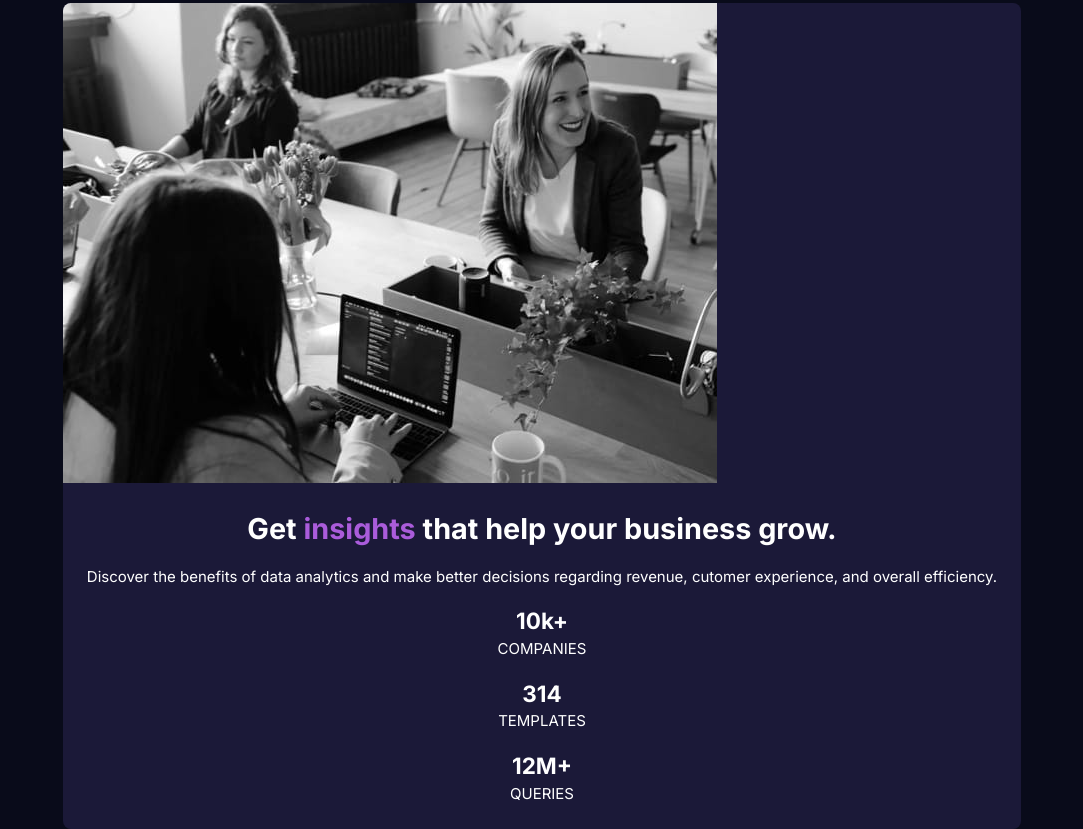
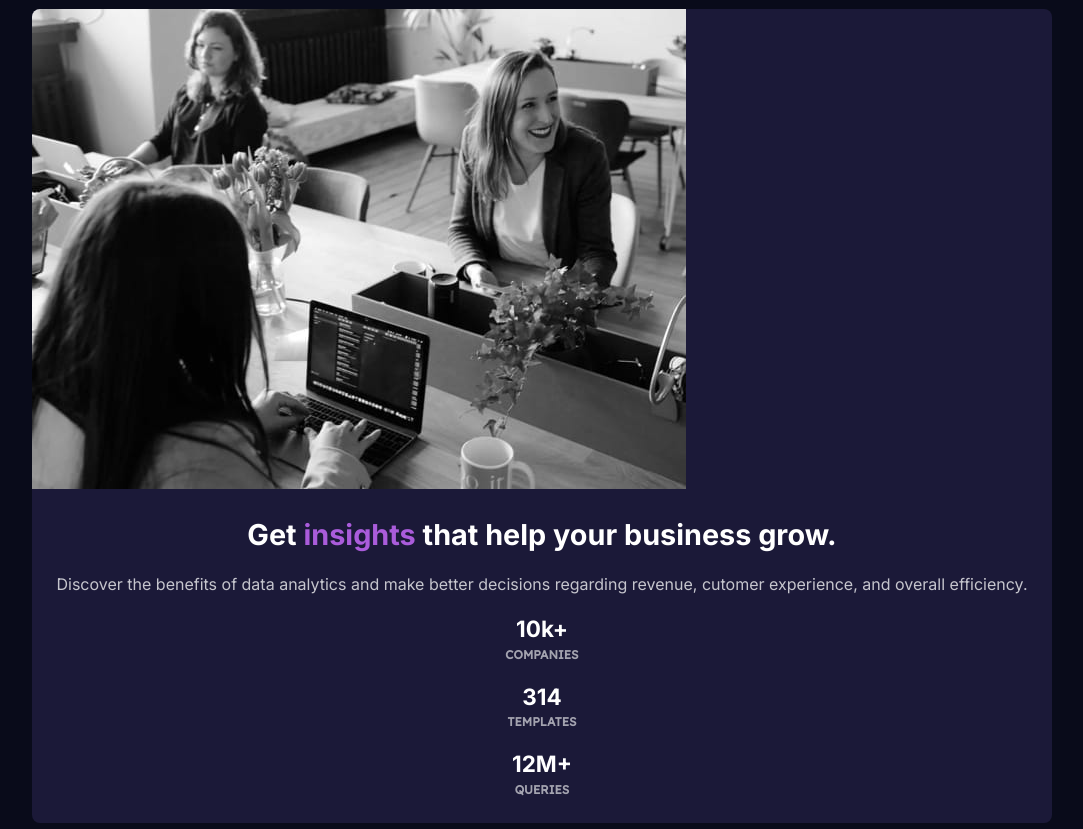
Before and after one commit to Mut1s0/stats-preview-card, a plain HTML site: page index.html in a window 1280 px wide. Shown: the whole page, without its empty margins (98-1181 px from the left). Drawn offline with Linux system fonts and the light colour scheme.

Commit message:
added style to stats content and statistics

```diff
--- a/styles.css
+++ b/styles.css
@@ -121,3 +121,16 @@ body {
  .stats__heading > span {
   color: var(--clr-tertiary-100);
  }
+
+ .stats__content > p {
+  color: var(--clr-neutral-400);
+  font-size: 1rem;
+  font-weight: var(--fw-regular);
+}
+
+.stats__statistics > div > p {
+  color: var(--clr-neutral-100);
+  font-size: 0.75rem;
+  font-family: var(--ff-base);
+  font-weight: var(--fw-bold);
+ }
```
